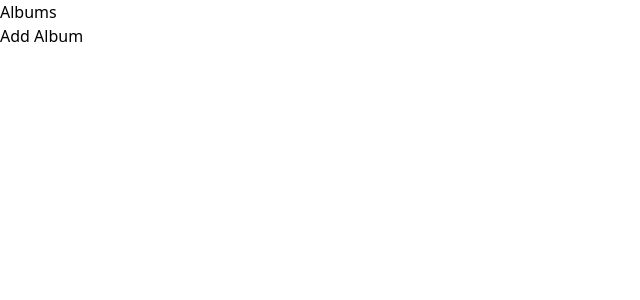
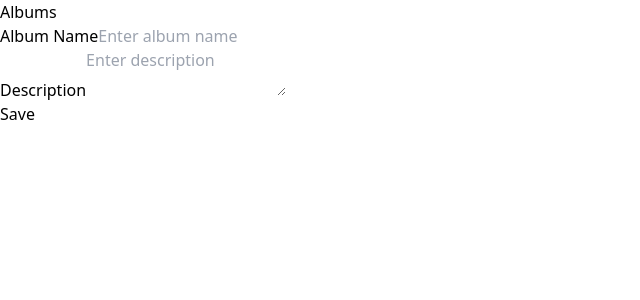
Before and after one commit to DEV-YJY/Maphit, a React (Create React App) app in the folder frontend/: page /add in a window 1280 px wide. Shown: the top 300 px of the page, without its empty margins (0-640 px from the left). Built offline with nearby package versions, Linux system fonts and the light colour scheme.

Commit message:
Start on adding album

```diff
--- a/frontend/src/components/Album.jsx
+++ b/frontend/src/components/Album.jsx
@@ -5,7 +5,31 @@ function Album() {
   return (
     <>
       <Link to='/'>Albums</Link>
-      <div>Add Album</div>
+      <div>
+        <label>Album Name</label>
+        <input type='text' name='albumName' placeholder='Enter album name'/>
+      </div>
+      <div>
+        <label>Description</label>
+        <textarea
+          name='description'
+          placeholder='Enter description'
+        ></textarea>
+      </div>
+      <button>Save</button>
+
+      {/* <form>
+        <label>
+          Album Name:
+          <input type="text" name="name" />
+        </label>
+        <label>
+          Description:
+          <input type="textarea" name="name" />
+        </label>
+        <button>Save</button>
+        <input type="submit" value="Submit" />
+      </form>  */}
     </>
   )
 }
--- a/frontend/src/components/Gallery.jsx
+++ b/frontend/src/components/Gallery.jsx
@@ -23,17 +23,19 @@ function Gallery() {
   return (
     <>
       <div>
+        <Link to='/add'>Add Trip Album</Link>
+      </div>
+      <div>
         {albumList.map((album, idx) => {
           return (
             <div key={idx + 1}>
               <div>{album.name}</div>
-              <img src={`/upload/${album.images}`} alt={`${album.images}`}/>
+              <div><Link to={`/upload/${album._id}`}>Albums</Link></div>
               <button><a href='/'>button</a></button>
             </div>
           )
         })}
       </div>
-      <h1>gallery rendered</h1>
       {/* name desc images.length */}
       <Link to='/upload/123312/map'>Button</Link>
     </>
```
